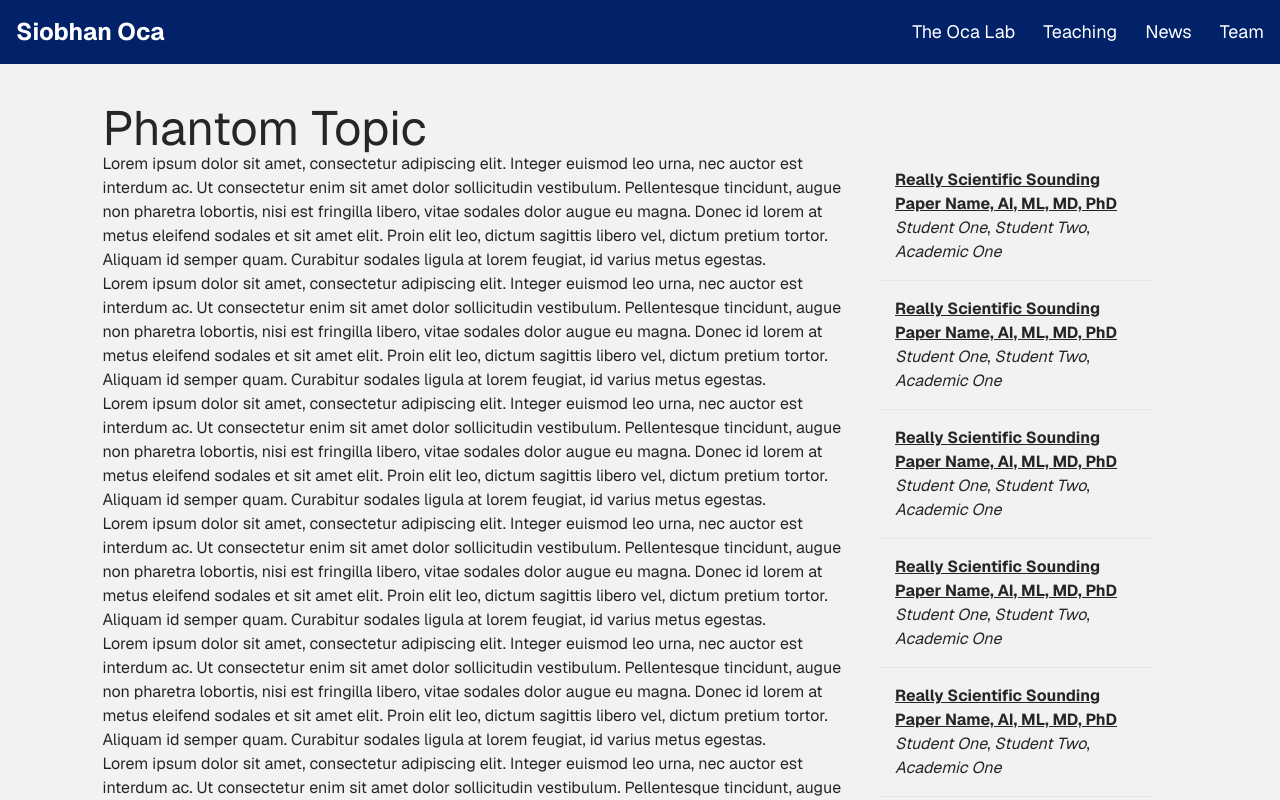
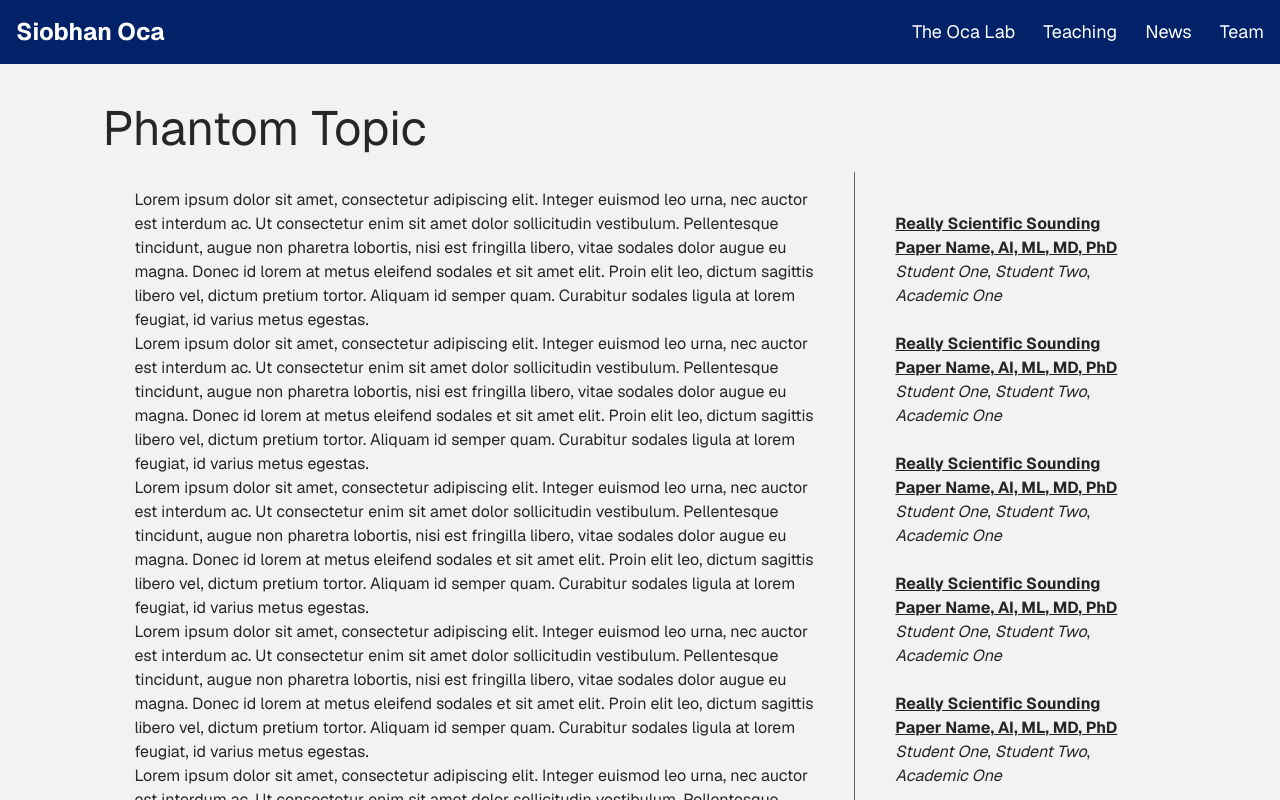
Before and after one commit to seamuslowry/siobhan-oca, a Next.js app: page /research in a window 1280 px wide. Shown: the top 800 px of the page. Built offline with nearby package versions, Linux system fonts and the light colour scheme.

Commit message:
feat: another redesign

```diff
--- a/app/research/page.tsx
+++ b/app/research/page.tsx
@@ -16,15 +16,16 @@ export default async function Research() {
     <main>
       <div className="mx-[8%] my-10 flex flex-col gap-8">
         {topics.map(({ name }, i) => (
-          <section
-            key={i}
-            className="grid grid-rows-[auto_min-content] grid-cols-[7fr_3fr]"
-          >
-            <div className="col-span-2">
-              <TextContent value={name} desired={{ size: '5xl', tag: 'h2' }} />
+          <Fragment key={i}>
+            <section className="grid grid-rows-[auto_min-content] grid-cols-[7fr_auto_3fr]">
+              <div className="col-span-3 mb-5">
+                <TextContent
+                  value={name}
+                  desired={{ size: '5xl', tag: 'h2' }}
+                />
               </div>
-            <div>
-              {Array(10)
+              <div className="mx-8 my-4">
+                {Array(5)
                   .fill(0)
                   .map((_, i) => (
                     <TextContent
@@ -33,12 +34,12 @@ export default async function Research() {
                     />
                   ))}
               </div>
-            <div className="py-4 max-h-screen overflow-scroll">
-              {Array(20)
+              <div className="h-full w-px bg-graphite dark:bg-whisper-gray" />
+              <div className="my-4">
+                {Array(5)
                   .fill(0)
-                .map((_, i, arr) => (
-                  <Fragment key={i}>
-                    <div className="px-10">
+                  .map((_, i) => (
+                    <div className="px-10 my-6" key={i}>
                       <Link
                         href="/courses/test.pdf"
                         target="_blank"
@@ -61,11 +62,13 @@ export default async function Research() {
                         ),
                       )}
                     </div>
-                    {i < arr.length - 1 && <hr className="my-4 mx-6" />}
-                  </Fragment>
                   ))}
               </div>
             </section>
+            {i < topics.length - 1 && (
+              <hr className="my-4 border-graphite dark:border-whisper-gray" />
+            )}
+          </Fragment>
         ))}
       </div>
     </main>
```
Lines whose indentation alone changed are shown as unchanged.
